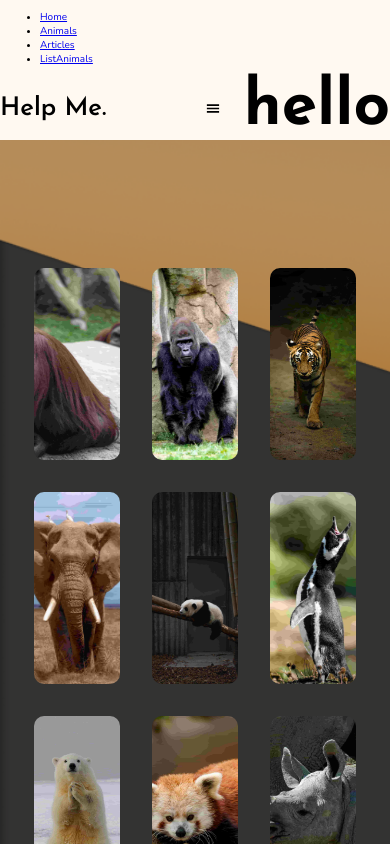
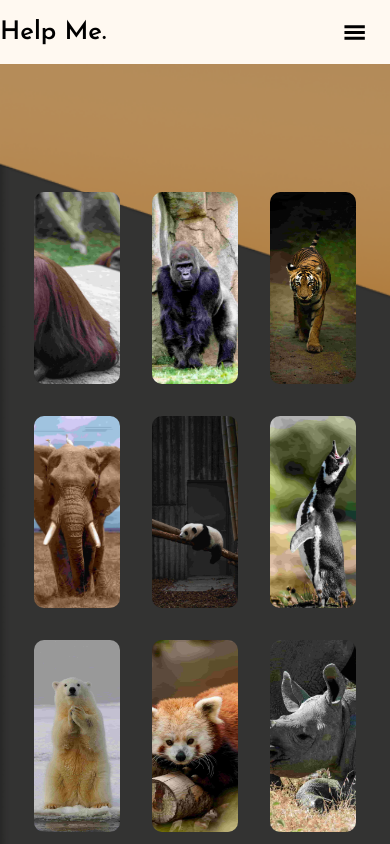
Before and after one commit to DanielAleks/save-wildlife, a React (Create React App) app: page /gallery in a window 390 px wide. Shown: the top 844 px of the page. Built offline with nearby package versions, Linux system fonts and the light colour scheme.

Commit message:
'mobile-design-done'

```diff
--- a/src/components/index.tsx
+++ b/src/components/index.tsx
@@ -14,26 +14,6 @@ import './style.sass'
 export default function App() {
   return (
     <Router>
-      <div>
-        <nav>
-          <ul>
-            <li>
-              <Link to="/">Home</Link>
-            </li>
-            <li>
-              <Link to="/animals">Animals</Link>
-            </li>
-            <li>
-              <Link to="/articles">Articles</Link>
-            </li>
-            <li>
-              <Link to="/gallery">ListAnimals</Link>
-            </li>
-          </ul>
-        </nav>
-
-        {/* A <Switch> looks through its children <Route>s and
-            renders the first one that matches the current URL. */}
       <Switch>
         <Route path="/" exact component="/">
           <Home />
@@ -48,7 +28,6 @@ export default function App() {
           <Gallery />
         </Route>
       </Switch>
-      </div>
     </Router>
   );
 }
--- a/src/components/navbar/Navbar.tsx
+++ b/src/components/navbar/Navbar.tsx
@@ -1,6 +1,7 @@
 import React from 'react'
 import './navbar.sass'
 import { GiHamburgerMenu } from 'react-icons/gi'
+import Modal from './modal/Modal';
 
 
 interface isOpen {
@@ -24,9 +25,9 @@ class Navbar extends React.Component<any, isOpen> {
         <GiHamburgerMenu size={25} className='sandwich-icon' onClick={() => this.setState((state) => ({
           isModalOpen: !state.isModalOpen
         }))} />
-        <h1>
-          {this.state.isModalOpen ? 'hi' : 'hello'}
-        </h1>
+
+        {this.state.isModalOpen && <Modal />}
+
       </div>
     )
   }
--- a/src/components/navbar/modal/Modal.tsx
+++ b/src/components/navbar/modal/Modal.tsx
@@ -1,11 +1,34 @@
 import React from 'react'
 import './modal.sass'
+import {
+  BrowserRouter as Router,
+  Switch,
+  Route,
+  Link
+} from "react-router-dom";
+import ListAnimals from '../../list-animals/ListAnimals';
+import Articles from '../../articles';
+import Gallery from '../../gallery';
+import Home from '../../home';
 
 function Modal() {
   return (
-    <div>
-
-    </div>
+    <Router>
+      <nav className='modal-container'>
+        <div style={{ background: 'linear-gradient(246.24deg, rgb(214, 150, 72, .6) 0%, rgb(240, 175, 95, .6) 50%, rgb(214, 150, 72, .6) 100%)' }}>
+          <Link className='link-p' to="/">Home</Link>
+        </div>
+        <div>
+          <Link className='link-p' to="/animals">Animals</Link>
+        </div>
+        <div>
+          <Link className='link-p' to="/articles">Articles</Link>
+        </div>
+        <div>
+          <Link className='link-p' to="/gallery">ListAnimals</Link>
+        </div>
+      </nav>
+    </Router>
   )
 }
 
--- a/src/components/navbar/modal/modal.sass
+++ b/src/components/navbar/modal/modal.sass
@@ -0,0 +1,20 @@
+.modal-container
+  height: 20rem
+  width: 100%
+  background: #414141
+  position: absolute
+  margin-top: 24rem
+  z-index: 3
+  div
+    height: 25%
+    width: 100%
+    border-top: 1px solid black
+    display: flex
+    align-items: center
+    justify-content: center
+
+.link-p
+  color: white
+  text-decoration: none
+  font-size: 1rem
+  font-family: Main
```
Lines whose indentation alone changed are shown as unchanged.
